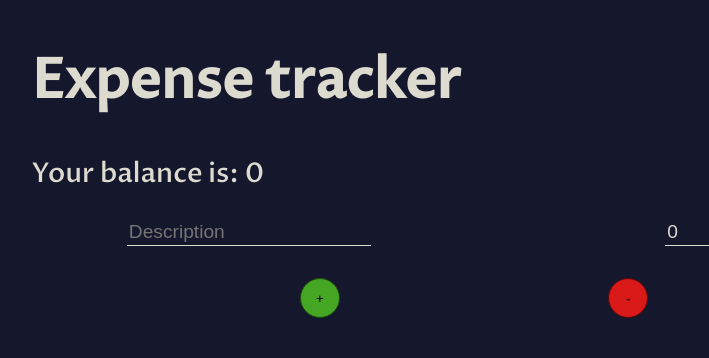
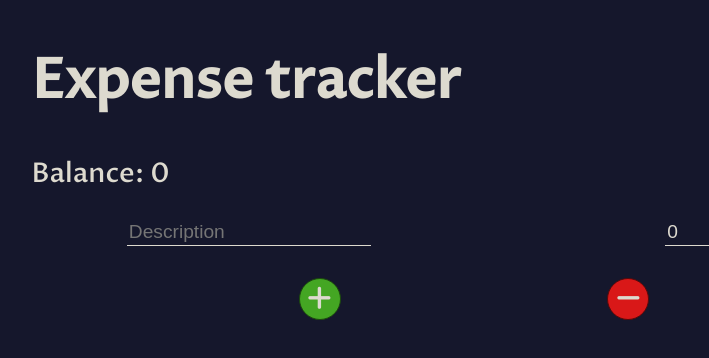
Before and after one commit to rampratts/react-expense-tracker, a React (Create React App) app: page / in a window 1280 px wide. Shown: the top 358 px of the page, without its empty margins (166-875 px from the left). Built offline with nearby package versions, Linux system fonts and the light colour scheme.

Commit message:
Styling buttons and items

```diff
--- a/public/index.html
+++ b/public/index.html
@@ -9,6 +9,7 @@
       name="description"
       content="Web site created using create-react-app"
     />
+    <script src="https://kit.fontawesome.com/d615741975.js" crossorigin="anonymous"></script>
     <link rel="apple-touch-icon" href="%PUBLIC_URL%/logo192.png" />
     <!--
       manifest.json provides metadata used when your web app is installed on a
@@ -30,7 +31,7 @@
         src: url('./fonts/ProzaLibre-Medium.ttf');
       }
     </style>
-    <title>React App</title>
+    <title>Expense Tracker</title>
   </head>
   <body>
     <noscript>You need to enable JavaScript to run this app.</noscript>
--- a/src/Components/App.css
+++ b/src/Components/App.css
@@ -43,10 +43,14 @@ button:focus {outline:0;}
 }
 
 .add-btn {
+    display: flex;
+    justify-content: center;
+    align-items: center;
     width: 2.5rem;
     height: 2.5rem;
     border-radius: 50%;
     transition: all .3s;
+    cursor: pointer;
 }
 
 .add-btn:hover {
--- a/src/Components/App.js
+++ b/src/Components/App.js
@@ -53,7 +53,7 @@ class App extends React.Component {
     return (
       <div class="content">
         <h1>Expense tracker</h1>
-        <p>Your balance is: {this.state.balance}</p>
+        <p>Balance: {this.state.balance}</p>
         <div id='input-container'>
           <Input
             placeholder='Description'
@@ -69,8 +69,8 @@ class App extends React.Component {
         </div>
 
         <div id='button-container'>
-          <button onClick={this.addIncome} className='add-btn income'>+</button>
-          <button onClick={this.addExpense} className='add-btn expense'>-</button>
+          <i onClick={this.addIncome} className='add-btn income fas fa-plus'></i>
+          <i onClick={this.addExpense} className='add-btn expense fas fa-minus'></i>
         </div>
         <ItemList items={this.state.items} deleteMyItem={this.deleteItem}/>
       </div>
--- a/src/Components/ItemList.css
+++ b/src/Components/ItemList.css
@@ -8,11 +8,25 @@ li {
 
 .container {
     width: 100%;
-    background-color: red;
     display: flex;
     justify-content: space-between;
     align-items: center;
     margin-bottom: 10px;
+    border-radius: 1.5rem;
+    padding: 0rem 1rem;
+}
+
+.container.expense {
+    background-color: red;
+}
+
+.container.income {
+    background-color: green;
+}
+
+.container:hover #delete-button{
+    opacity: 1;
+    cursor: pointer;
 }
 
 .description {
@@ -25,3 +39,13 @@ li {
     align-items: center;
     word-break: break-all;
 }
+
+#delete-button {
+    opacity: 0;
+    transition: all .2s;
+    transform: scale(0.6);
+}
+
+#delete-button:hover{
+    transform: scale(0.8);
+}
--- a/src/Components/ItemList.js
+++ b/src/Components/ItemList.js
@@ -5,13 +5,13 @@ function ItemList(props) {
     return (
         <ul>
             {props.items.map(i =>
-                <li key={i.id} className='container'>
+                <li key={i.id} className={`container ${i.type === 'expense' ? 'expense' : 'income'}`}>
                     <div className='description'>
                         {i.description}
                     </div>
                     <div className='value'>
                         {i.value}
-                        <button onClick={e => props.deleteMyItem(i.id)}>X</button>
+                        <i onClick={e => props.deleteMyItem(i.id)} id='delete-button' class="fas fa-trash-alt"></i>
                     </div>
                 </li>
             )}
```
